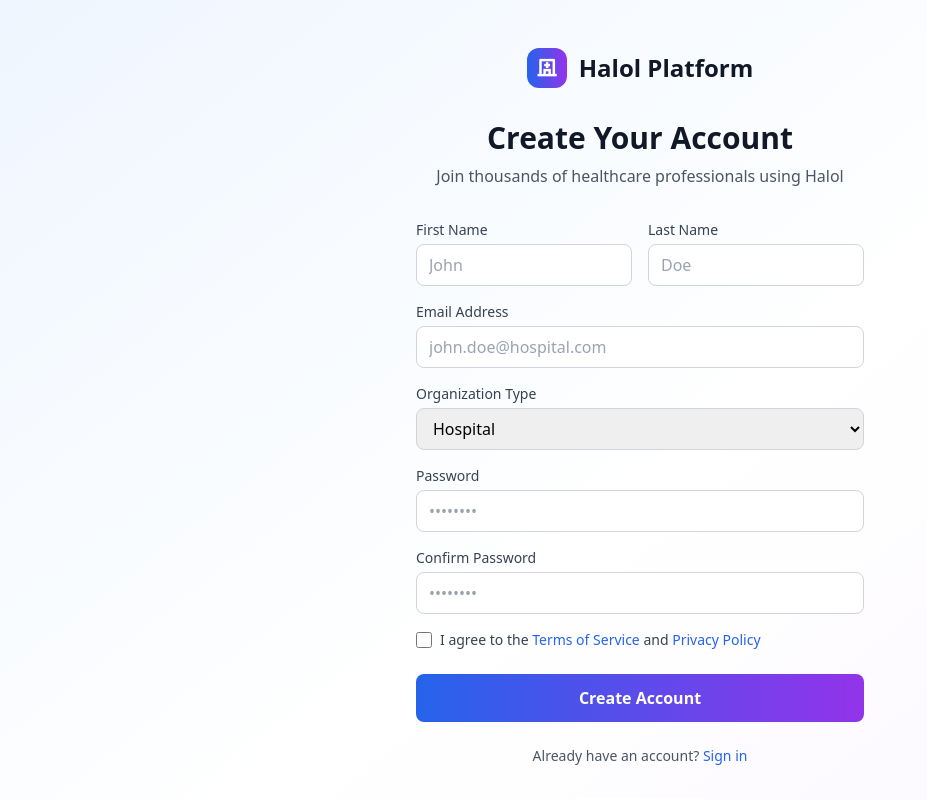
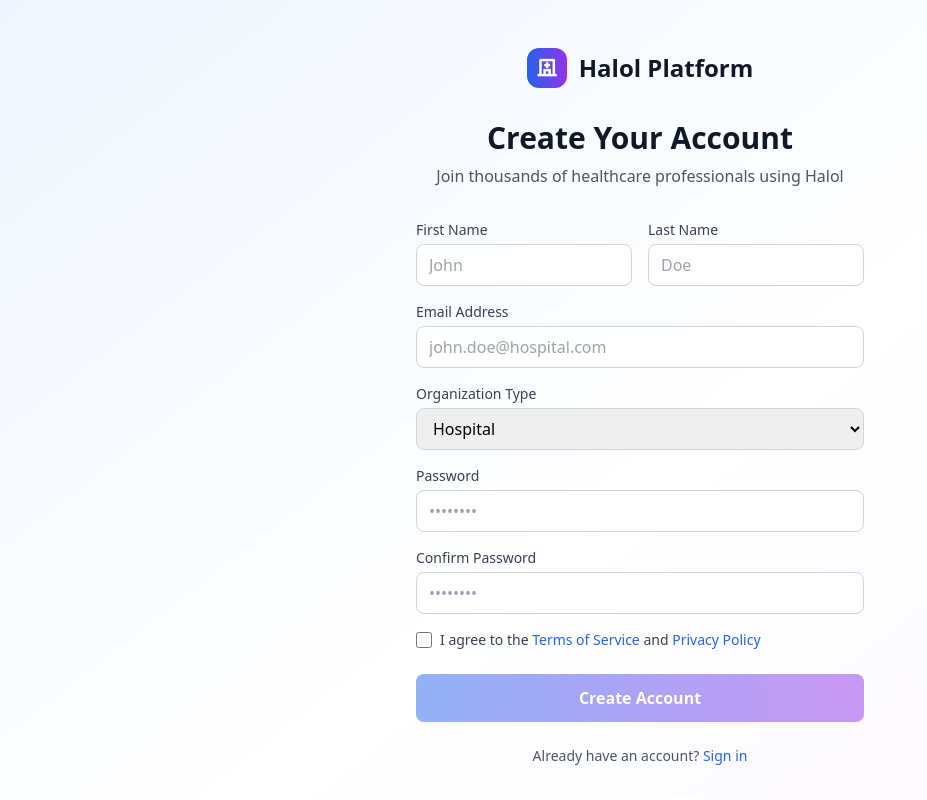
Before and after one commit to Mirxa27/baanan-health-platform, a Next.js app: page /halol/auth/signup in a window 1280 px wide. Shown: the top 800 px of the page, without its empty margins (0-927 px from the left). Built offline with nearby package versions, Linux system fonts and the light colour scheme.

Commit message:
Add loading state to submit button
cgen-bbe480c5f0734d19a38d0b5b151320bf

```diff
--- a/app/halol/auth/signup/page.tsx
+++ b/app/halol/auth/signup/page.tsx
@@ -218,9 +218,17 @@ export default function SignupPage() {
           <div>
             <button
               type="submit"
-              className="w-full bg-gradient-to-r from-blue-600 to-purple-600 text-white py-3 px-4 rounded-lg font-semibold hover:shadow-lg transform hover:scale-105 transition-all"
+              disabled={isLoading || !formData.agreeToTerms}
+              className="w-full bg-gradient-to-r from-blue-600 to-purple-600 text-white py-3 px-4 rounded-lg font-semibold hover:shadow-lg transform hover:scale-105 transition-all disabled:opacity-50 disabled:cursor-not-allowed disabled:transform-none"
             >
-              Create Account
+              {isLoading ? (
+                <div className="flex items-center justify-center">
+                  <div className="animate-spin rounded-full h-5 w-5 border-b-2 border-white mr-2"></div>
+                  Creating Account...
+                </div>
+              ) : (
+                'Create Account'
+              )}
             </button>
           </div>
 
```
